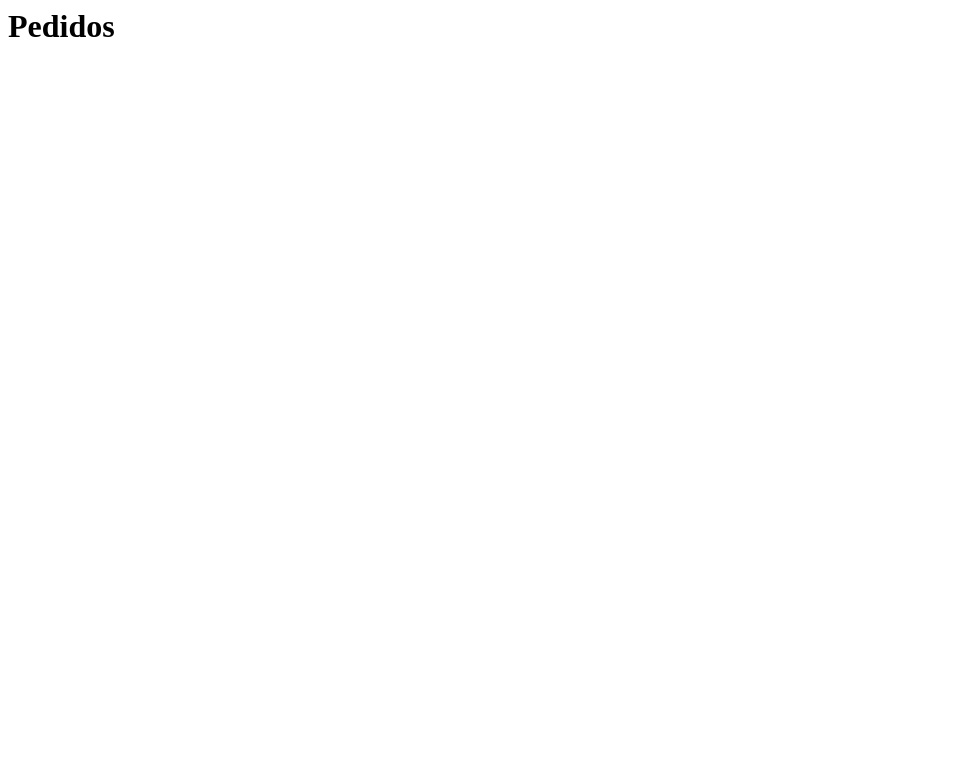
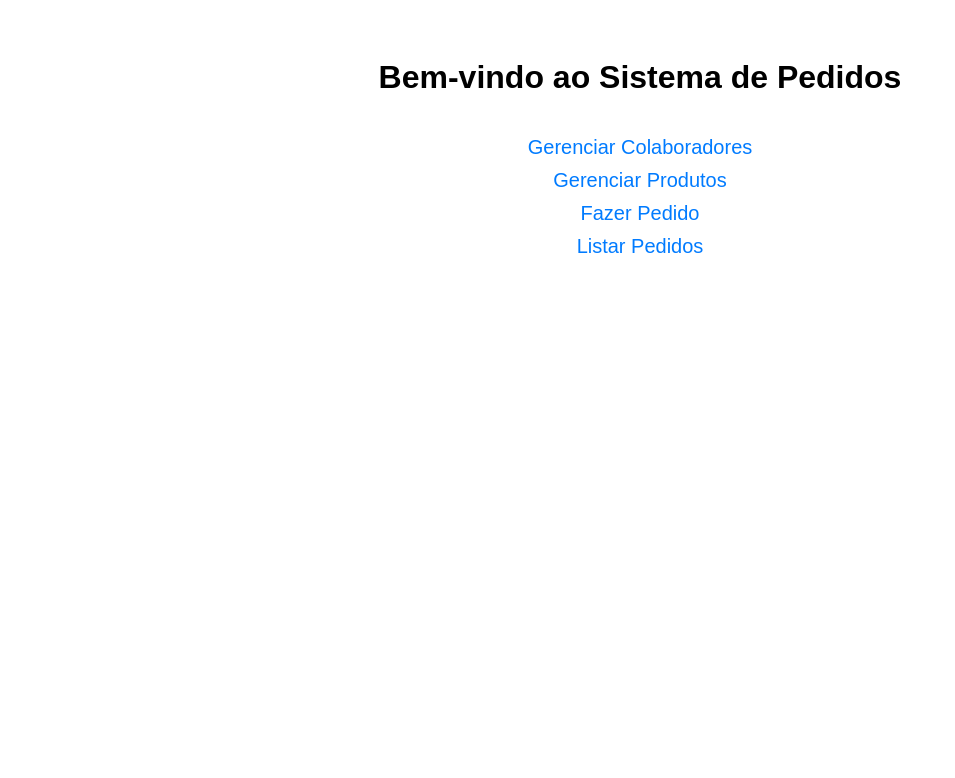
Before and after one commit to RHJSA/novopromel, a Flask app: page / in a window 1280 px wide. Before the commit the part shown is almost empty. Shown: the top 778 px of the page, without its empty margins (0-955 px from the left). Run offline with Flask 3, Linux system fonts and the light colour scheme.

Commit message:
Update index.html

```diff
--- a/templates/index.html
+++ b/templates/index.html
@@ -1 +1,31 @@
-<html><body><h1>Pedidos</h1></body></html>
+<!DOCTYPE html>
+<html lang="pt-br">
+<head>
+    <meta charset="UTF-8">
+    <title>Sistema de Pedidos Internos</title>
+    <style>
+        body {
+            font-family: Arial, sans-serif;
+            padding: 30px;
+            text-align: center;
+        }
+        h1 {
+            margin-bottom: 40px;
+        }
+        a {
+            display: block;
+            margin: 10px 0;
+            font-size: 20px;
+            text-decoration: none;
+            color: #007bff;
+        }
+    </style>
+</head>
+<body>
+    <h1>Bem-vindo ao Sistema de Pedidos</h1>
+    <a href="/colaboradores">Gerenciar Colaboradores</a>
+    <a href="/produtos">Gerenciar Produtos</a>
+    <a href="/pedidos">Fazer Pedido</a>
+    <a href="/listar_pedidos">Listar Pedidos</a>
+</body>
+</html>
```
